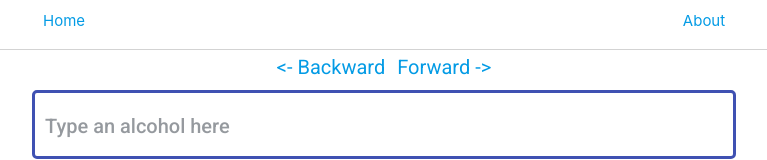
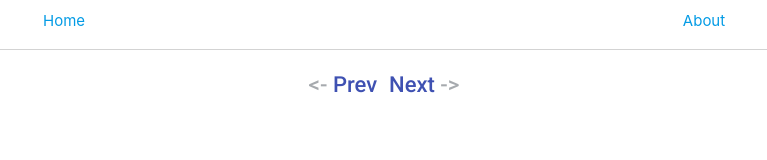
Before and after one commit to Hakuti/jeansportfolio, a React (Create React App) app: page /about/addalcohol in a window 1280 px wide. Shown: the top 160 px of the page, without its empty margins (256-1023 px from the left). Built offline with nearby package versions, Linux system fonts and the light colour scheme.

Commit message:
My stuff

```diff
--- a/src/components/About.js
+++ b/src/components/About.js
@@ -191,9 +191,10 @@ export default class About extends Component {
                     Okay my current logic has the information out of sync with the routes array
                     */}
 
-
-                    <button className="button-directional" onClick={this.onBackClick} disabled={this.state.currentPage == 0 ? true : false}><Link to={`${match.url}/${routes[this.state.currentPage > boundaryPage ? this.state.currentPage - 1: boundaryPage]}`}>{`<- Backward`}</Link></button>
-                    <button className="button-directional" onClick={this.onForwardClick} disabled={this.state.currentPage == maxPage ? true : false}><Link to={`${match.url}/${routes[ this.state.currentPage < maxPage ? this.state.currentPage + 1: maxPage]}`}>{`Forward ->`}</Link></button>
+                    <h5 style={styles.titleHeader}>{location.pathname == "/About/addalcohol" ? "Select your Alcohol": "" }</h5>
+                    <button className="button-directional" onClick={this.onBackClick} disabled={this.state.currentPage == 0 ? true : false}><Link to={`${match.url}/${routes[this.state.currentPage > boundaryPage ? this.state.currentPage - 1: boundaryPage]}`}><p className="button-arrows">{`<- `}</p><p>{`Prev`}</p></Link></button>
+                    <div style={styles.liner}></div>
+                    <button className="button-directional" onClick={this.onForwardClick} disabled={this.state.currentPage == maxPage ? true : false}><Link to={`${match.url}/${routes[ this.state.currentPage < maxPage ? this.state.currentPage + 1: maxPage]}`}><p>{`Next`}</p><p className="button-arrows">{` ->`}</p></Link></button>
                     {/* {console.log(this.state.currentPage)} */}
                     <div style={styles.content}>
                     <TransitionGroup>
@@ -223,7 +224,21 @@ export default class About extends Component {
     }
 }
 const styles = {}
+
+styles.titleHeader = {
+
+    color: "#50575F",
+    fontFamily: "Roboto",
+    fontWeight: "500"
+}
+styles.liner = {
+    display: "inline-block",
+    backgroundColor: "gray",
+    width: "10px !important",
+    height: "3px !important"
+}
 styles.fill = {
+    marginTop: "15px",
     background: "",
     position: 'absolute',
     left: 0,
@@ -235,7 +250,7 @@ styles.fill = {
 
   styles.content = {
       ...styles.fill,
-      top: "40px",
+      top: "80px",
     //   marginTop: "10px",
     // background: "blue",
     // position: 'absolute',
--- a/src/components/CheckCard/checkcard.css
+++ b/src/components/CheckCard/checkcard.css
@@ -131,12 +131,22 @@ br {
 }
 
 .searchbox-wrapper {
+    margin-top: 10px !important;
     width: 55%;
     border: 3px solid #3F51B2;
     border-radius: 5px;
     margin: 10px auto;
     display: flex;
 }
+
+
+
+.button-arrows {
+    color: #50575F !important;
+    opacity: .5;
+}
+
+
 .searchbox-alcohol {
     margin-top: 10px !important;
     /* border: 3px solid #3F51B2 !important; */
@@ -153,9 +163,16 @@ br {
     background: none;
     border: none;
     font-family: 'Roboto';
-    font-size: 20px;
+    font-size: 22px;
+    font-weight: 500;
+    /* background: blue; */
     color: #3F51B2 !important;
     /* margin-top: 0px; */
+}
+
+.button-directional p {
+    display: inline;
+    color: #3F51B2;
 }
 
 .searchbox-alcohol::placeholder {
```
